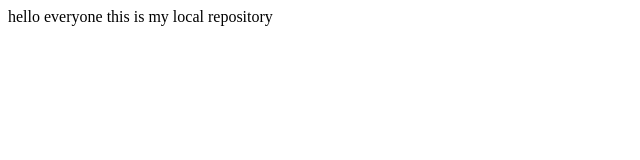
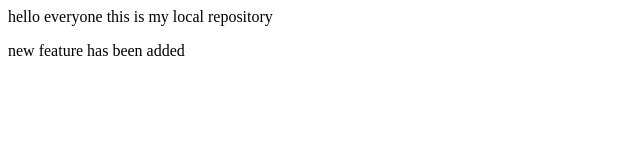
Before and after one commit to Naincy-10264/Java_daily_codes, a plain HTML site: page index.html in a window 1280 px wide. Shown: the whole page, without its empty margins (0-640 px from the left). Drawn offline with Linux system fonts and the light colour scheme.

Commit message:
feture added

```diff
--- a/index.html
+++ b/index.html
@@ -1 +1,2 @@
 <p>hello everyone this is my local repository</p>
+<p>new feature has been added</p>
```
